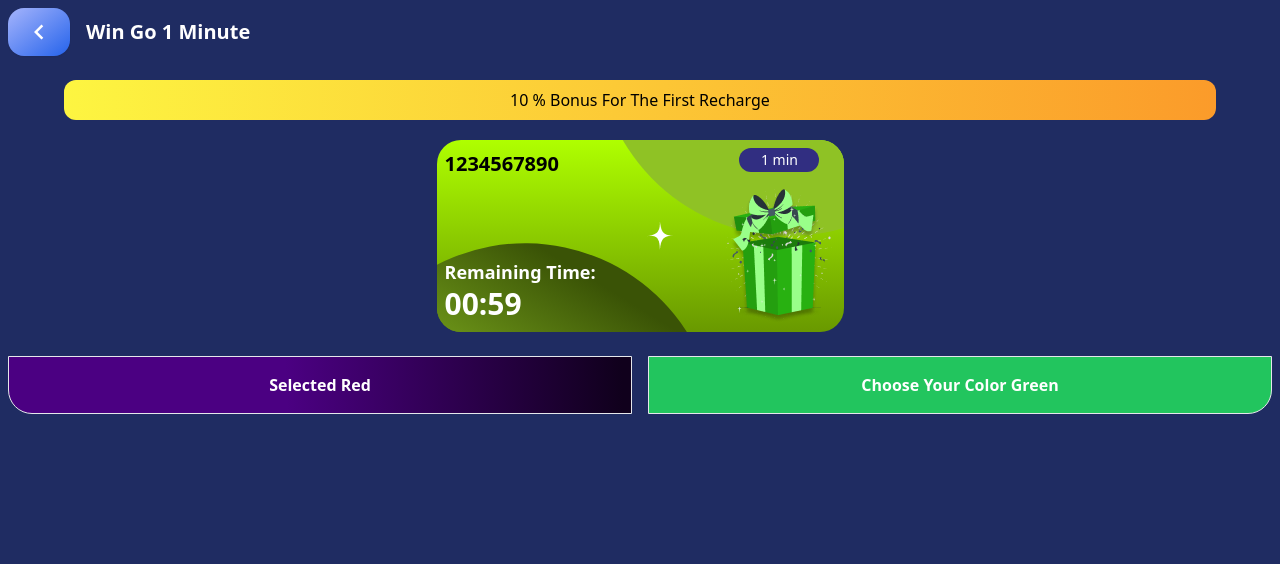
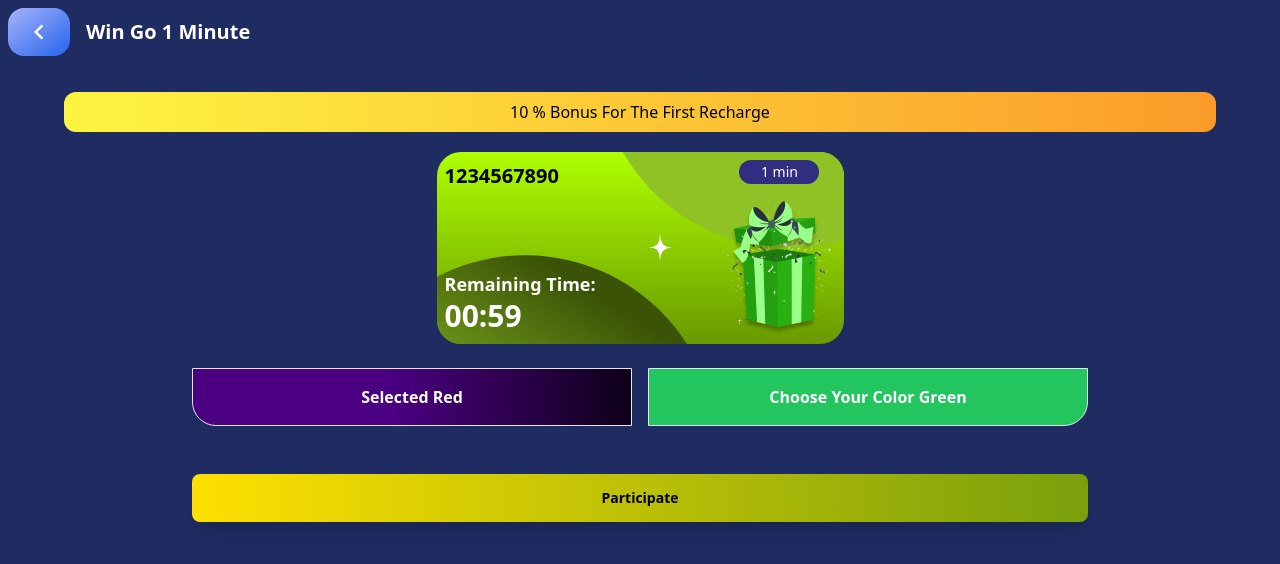
Before and after one commit to team-IGORAZA/color-trading-frontend, a React (Vite) app: page /win-go-1-min in a window 1280 px wide. Shown: the top 564 px of the page. Built offline with nearby package versions, Linux system fonts and the light colour scheme.

Commit message:
add: participate btn

```diff
--- a/src/Pages/WinGO1Min/ColorMap.tsx
+++ b/src/Pages/WinGO1Min/ColorMap.tsx
@@ -3,16 +3,15 @@ import { useState } from "react"
 export default function ColorMap() {
     const [selectedButton, setSelectedButton] = useState(0)
     return (
-        <section className="mt-6 mb-6 flex  w-full gap-4">
+        <section className="mt-6 mb-6 flex  w-full max-w-4xl gap-4">
             <button onClick={() => setSelectedButton(0)}
-                className={` py-4 text-white font-bold p-2 w-full rounded-bl-3xl border ${selectedButton === 0 ? "bg-gradient" : "bg-red-500"}`}>
+                className={`text-nowrap py-4 text-white font-bold p-2 w-full rounded-bl-3xl border ${selectedButton === 0 ? "bg-gradient" : "bg-red-500"}`}>
                 {selectedButton === 0 ? "Selected Red" : "Choose Your Color Red"}
             </button>
             <button
                 onClick={() => setSelectedButton(1)}
-                className={`py-4 p-2 w-full text-white font-bold rounded-br-3xl border ${selectedButton === 1 ? "bg-gradient" : "bg-green-500"}`}>
+                className={`text-nowrap py-4 p-2 w-full text-white font-bold rounded-br-3xl border ${selectedButton === 1 ? "bg-gradient" : "bg-green-500"}`}>
                 {selectedButton === 1 ? "Selected Green" : "Choose Your Color Green"}
-
             </button>
 
         </section>
--- a/src/Pages/WinGO1Min/TimeBanner.tsx
+++ b/src/Pages/WinGO1Min/TimeBanner.tsx
@@ -2,7 +2,7 @@ export default function TimeBanner() {
     return (
         <div
             style={{ background: "linear-gradient(180deg, #AFFF00 0%, #699900 100%)" }}
-            className="relative w-[407px] h-48 rounded-[24px] p-2 overflow-hidden">
+            className="relative w-[370px] lg:w-[407px] h-48 rounded-[24px] p-2 overflow-hidden">
             <div className="absolute left-40 bottom-24 rotate-12 ">
                 <GradientCircle />
             </div>
--- a/src/Pages/WinGO1Min/WinGO1Min.tsx
+++ b/src/Pages/WinGO1Min/WinGO1Min.tsx
@@ -21,10 +21,12 @@ export default function WinGO1Min() {
                 </button>
                 <span className="text-xl font-bold text-white">Win Go 1 Minute</span>
             </header>
-            <section className="flex flex-col justify-center items-center">
+            <section className="flex flex-col justify-center items-center p-3">
                 <Bonus />
                 <TimeBanner />
                 <ColorMap/>
+                {/* ? participate button */}
+                <button className="btn mt-6 w-full max-w-4xl btn-bg text-black shadow-xl border-none">Participate</button>
             </section>
         </main>
     )
```
